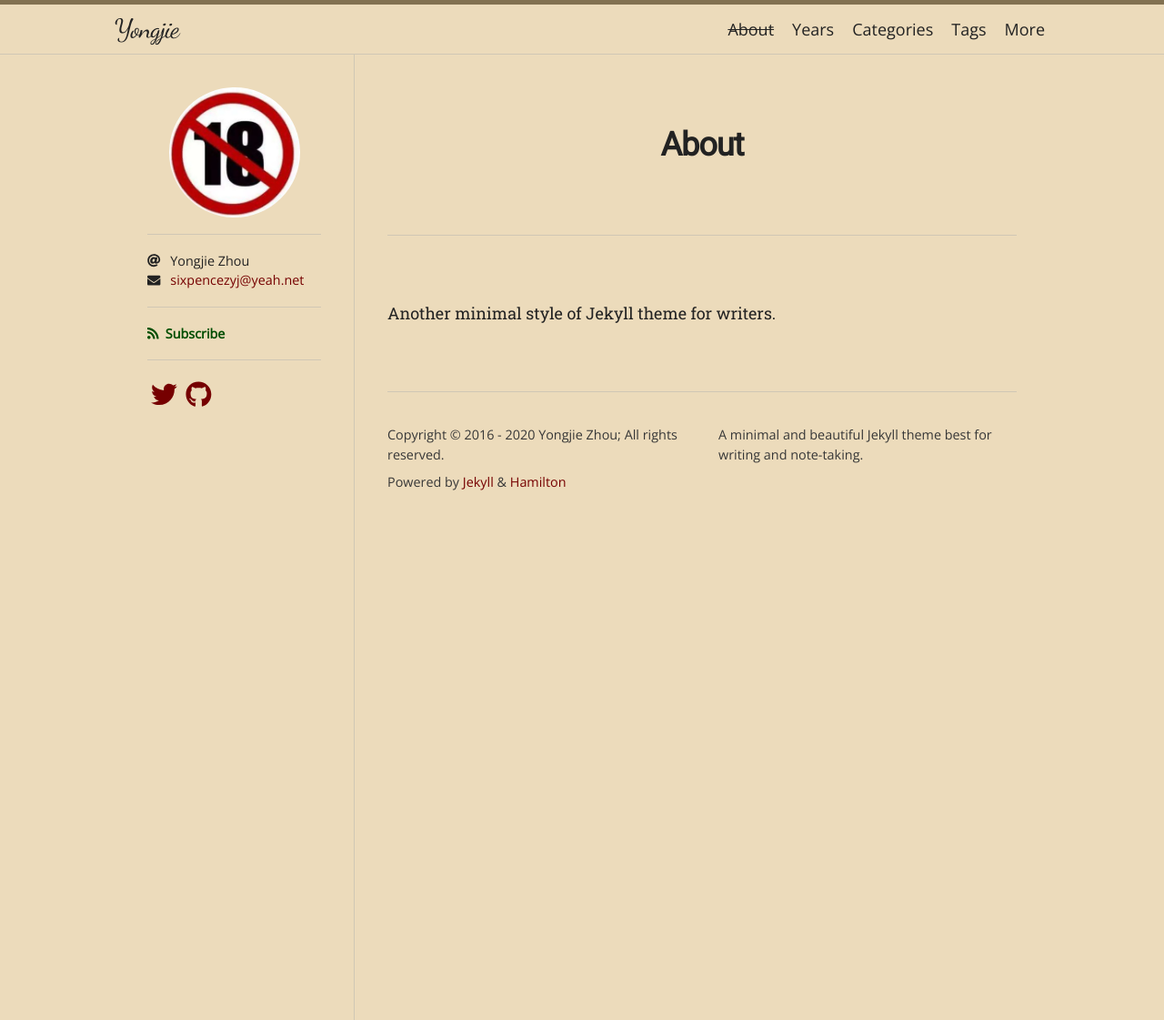
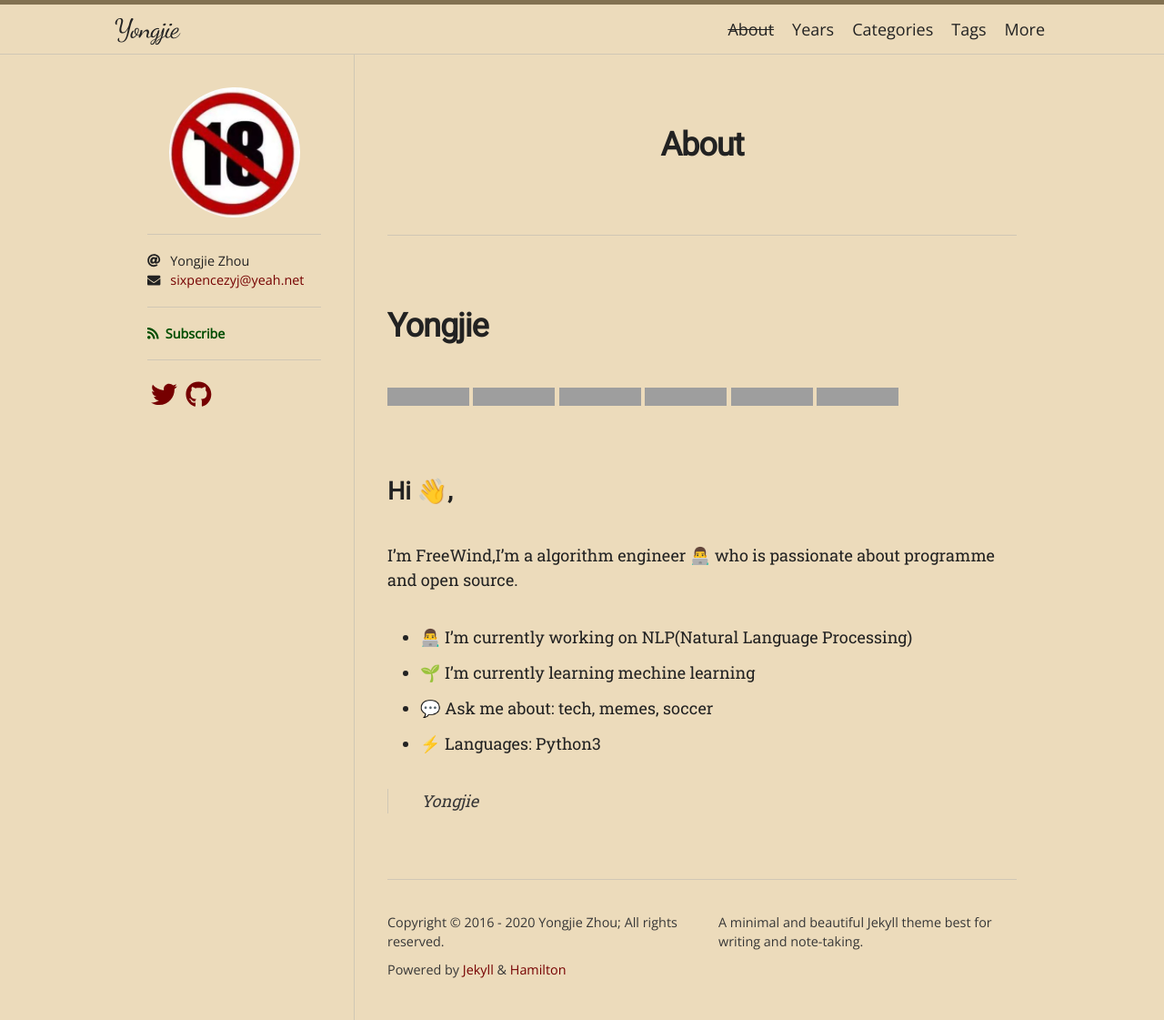
Before and after one commit to zhouyongjie/yongjie.github.io, a Jekyll site: the page built from about.md, in a window 1280 px wide. Shown: the whole page at 91% size. Built offline with Jekyll 4.4.1, drawn with Linux system fonts in a browser that asks for light colours; nearby versions of some CDN libraries; some web fonts are replaced; grey boxes are pictures that could not be loaded.

Commit message:
Update about.md

```diff
--- a/about.md
+++ b/about.md
@@ -4,4 +4,17 @@ title: About
 permalink: /about/
 ---
 
-Another minimal style of Jekyll theme for writers.
+# Yongjie
+[![Twitter Badge](https://img.shields.io/badge/-@Sixpence-1ca0f1?style=flat-square&labelColor=1ca0f1&logo=twitter&logoColor=white&link=https://twitter.com/Sixpenc14135708)](https://twitter.com/Sixpenc14135708) [![Linkedin Badge](https://img.shields.io/badge/-Sixpence-blue?style=flat-square&logo=Linkedin&logoColor=white&link=https://www.linkedin.com/in/kunalraghav/)](https://www.linkedin.com/in/kunalraghav/) [![Medium Badge](https://img.shields.io/badge/-@Sixpence-03a57a?style=flat-square&labelColor=000000&logo=Medium&link=https://medium.com/@sixpencezyj/)](https://medium.com/@sixpencezyj/)
+[![Gmail Badge](https://img.shields.io/badge/-Sixpencezyj@gmail.com-c14438?style=flat-square&logo=Gmail&logoColor=white&link=mailto:sixpencezyj@gmail.com)](mailto:sixpencezyj@gmail.com)  [![Sina Badge](https://img.shields.io/badge/-Sixpence-E6162D?style=flat-square&logo=sina%20weibo&logoColor=white&link=https://weibo.com/5729423505/profile?rightmod=1&wvr=6&mod=personinfo&is_all=1)](https://weibo.com/5729423505/profile?rightmod=1&wvr=6&mod=personinfo&is_all=1)  [![Persional Badge](https://img.shields.io/badge/-PersonalWebsite-c14438?style=flat-square&logoColor=white&link=http://www.yongjie41801.com/)](http://www.yongjie41801.com/)
+
+## Hi 👋,
+I'm FreeWind,I'm a algorithm engineer 👨‍💻 who is passionate about programme and open source.
+
+- 👨‍💻 I’m currently working on NLP(Natural Language Processing)
+- 🌱 I’m currently learning mechine learning
+- 💬 Ask me about: tech, memes, soccer
+-  ⚡ Languages: Python3
+
+
+> Yongjie
```
